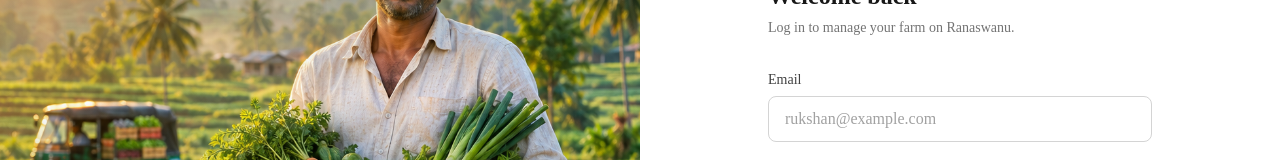
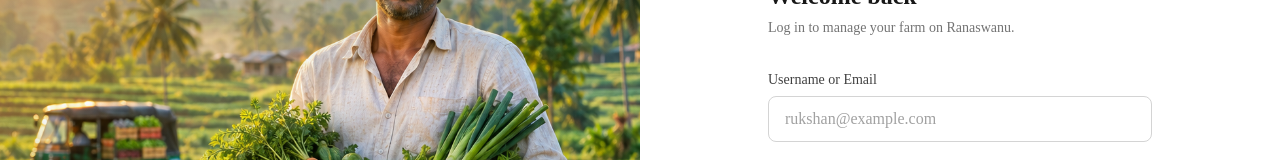
Before and after one commit to rukshan-premathilaka/ran-aswanu-client, a React (Vite) app: page /login in a window 1280 px wide. Shown: the part 223-383 px from the top of the page. Built offline with nearby package versions, Linux system fonts and the light colour scheme.

Commit message:
login page 100% done

```diff
--- a/src/page/auth/LoginPage.jsx
+++ b/src/page/auth/LoginPage.jsx
@@ -120,7 +120,7 @@ function LoginPage() {
                         <FormInput
                             id="email"
                             name="email"
-                            label="Email"
+                            label="Username or Email"
                             type="email"
                             value={form.email}
                             onChange={handleChange}
```
